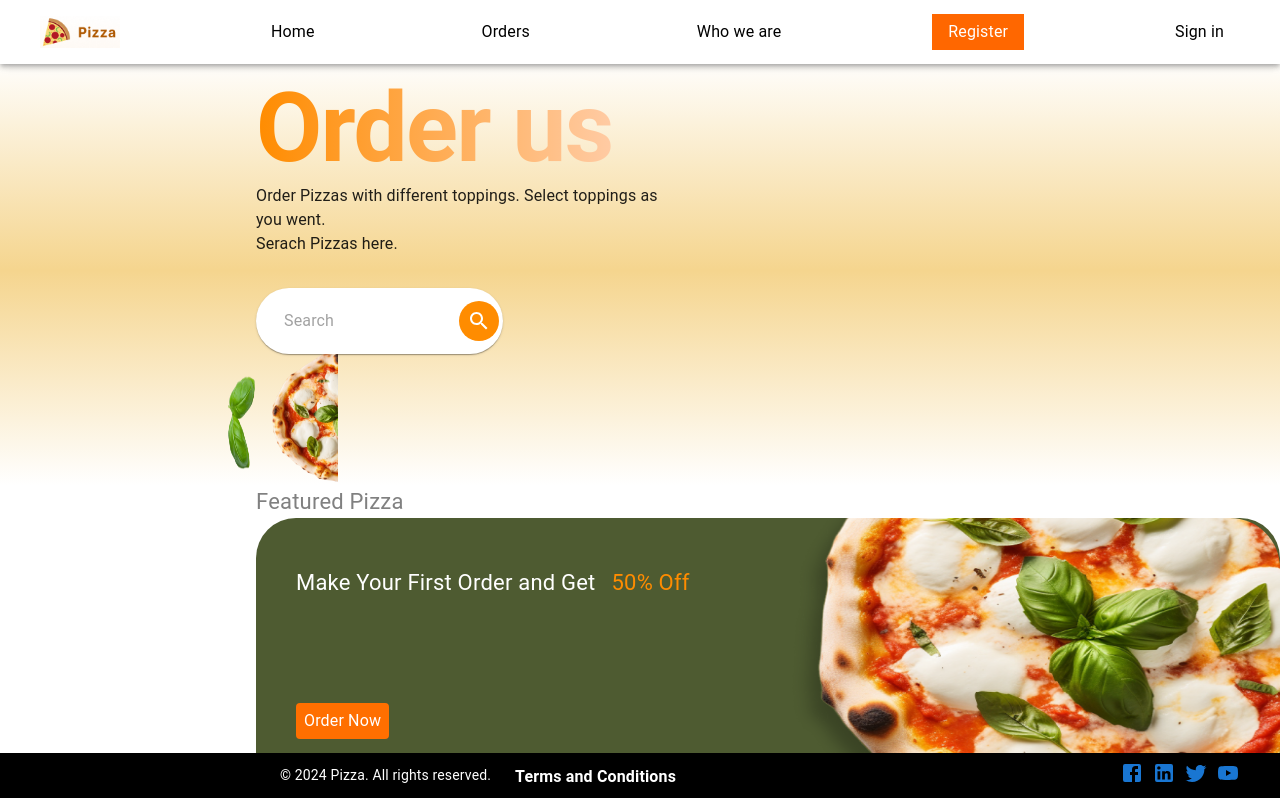
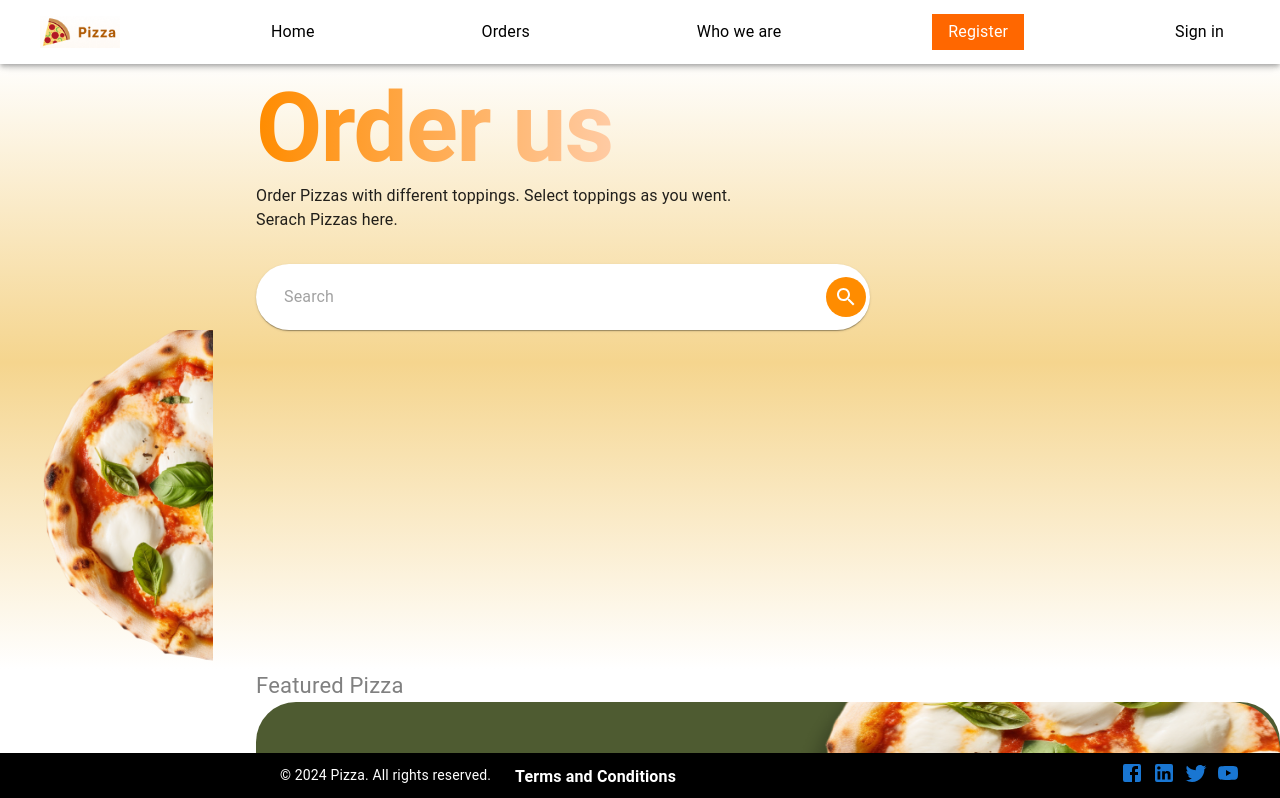
Before and after one commit to getye/Pizza-Ordering-App, a React (Create React App) app in the folder client/: page / in a window 1280 px wide. Shown: the top 798 px of the page. Built offline with nearby package versions, Linux system fonts and the light colour scheme.

Commit message:
Side bar and body

```diff
--- a/client/src/components/home.js
+++ b/client/src/components/home.js
@@ -40,8 +40,8 @@ return (
             background: 'linear-gradient(to bottom, #FFFFFF, #F5D58E, #FFFFFF)',
         }}
         >
-        <Box sx={{ml: {xs: '5%', sm: '10%', md: '15%', lg: '20%'},}}>
-      <Grid item xs={10} sx={{ display: 'flex', flexDirection: 'column', alignItems: 'flex-start' }}>
+
+      <Grid item xs={10} sx={{ display: 'flex', flexDirection: 'column', alignItems: 'flex-start' , ml: {xs: '5%', sm: '10%', md: '15%', lg: '20%'}}}>
         <Typography
           variant= 'h1'
           sx={{
@@ -87,11 +87,10 @@ return (
         </Paper>
       </Grid>
 
-      <Grid item xs={2} sx={{ display: 'flex', justifyContent: 'end' }}>
+      <Grid item xs={2} sx={{ display: 'flex', justifyContent: 'end'}}>
         <img src={home1} alt='Pizza' style={{maxWidth:'65%', maxHeight:'22vb'}}/>
         <img src={home2} alt='Pizza' style={{maxWidth:'80%', maxHeight:'80vb'}}/>
       </Grid>
-      </Box>
     </Grid>
     <Box sx={{
       ml: {xs: '5%', sm: '10%', md: '15%', lg: '20%'},
```
Also changed, not shown: 8 other files (tests, documents, lock files or other folders).
